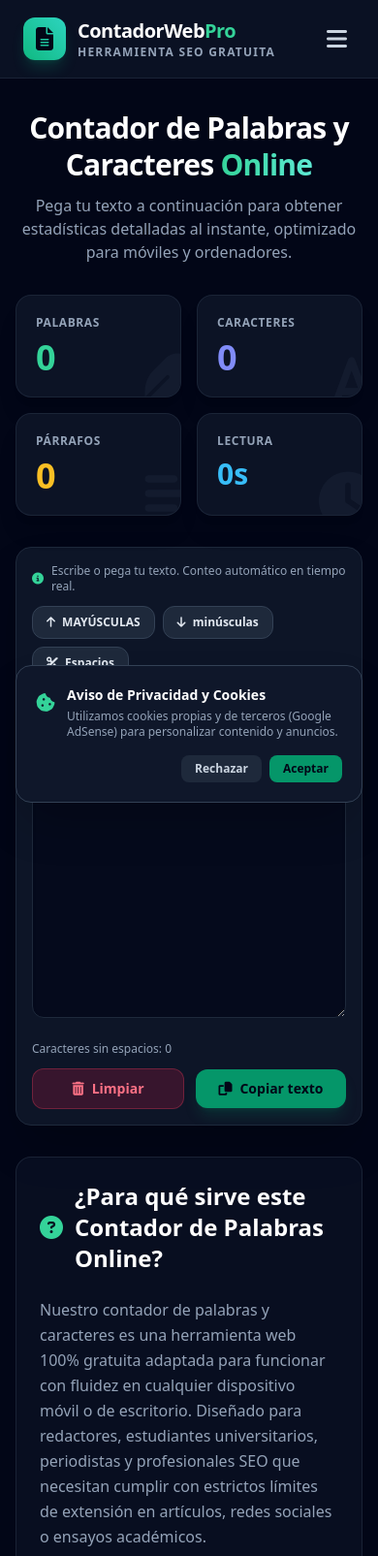
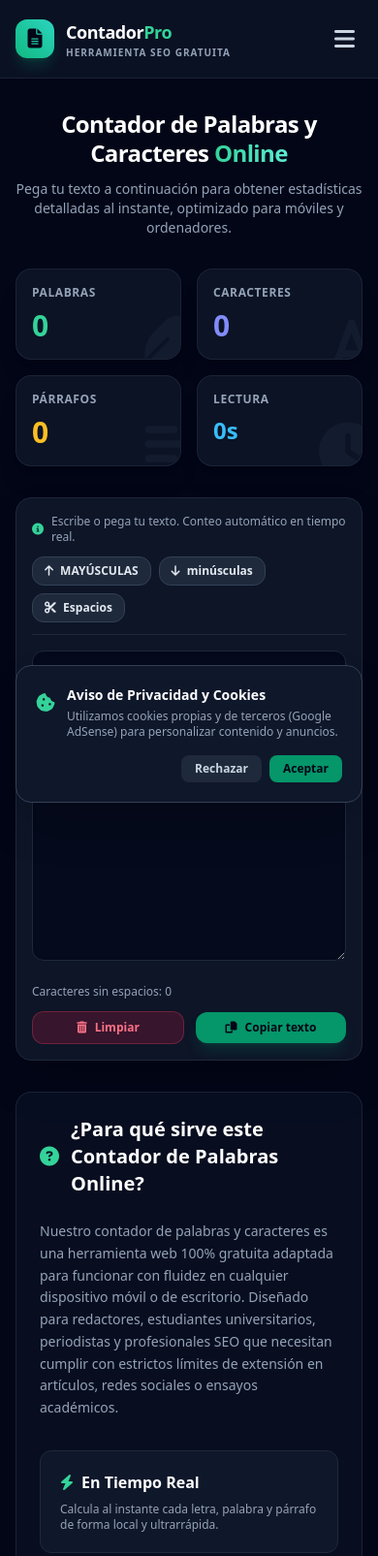
Before and after one commit to r4z0r297/micro-utilidades, a plain HTML site: page contador-palabras/index.html in a window 390 px wide. Shown: the top 1605 px of the page at 97% size. Drawn offline with nearby package versions, Linux system fonts and the light colour scheme.

Commit message:
Add files via upload

```diff
--- a/contador-palabras/index.html
+++ b/contador-palabras/index.html
@@ -14,115 +14,117 @@
 </head>
 <body class="bg-slate-950 text-slate-100 min-h-screen flex flex-col justify-between font-sans selection:bg-emerald-500 selection:text-white">
 
-    <!-- Header / Navbar extendido y con letras más grandes -->
+    <!-- Header / Navbar adaptable de extremo a extremo -->
     <header class="border-b border-slate-800/80 bg-slate-900/70 backdrop-blur-md sticky top-0 z-40 w-full">
-        <div class="w-full px-6 md:px-10 h-20 flex items-center justify-between">
-            <div class="flex items-center gap-3">
-                <div class="w-11 h-11 rounded-xl bg-gradient-to-tr from-emerald-500 to-teal-400 flex items-center justify-center shadow-lg shadow-emerald-500/20 text-slate-950 font-bold text-2xl">
+        <div class="w-full px-4 sm:px-6 md:px-10 h-20 flex items-center justify-between">
+            <a href="../" class="flex items-center gap-3 group cursor-pointer">
+                <div class="w-10 h-10 sm:w-11 sm:h-11 rounded-xl bg-gradient-to-tr from-emerald-500 to-teal-400 flex items-center justify-center shadow-lg shadow-emerald-500/20 text-slate-950 font-bold text-xl sm:text-2xl flex-shrink-0 group-hover:scale-105 transition-transform">
                     <i class="fa-solid fa-file-lines"></i>
                 </div>
                 <div>
-                    <span class="text-xl md:text-2xl font-black tracking-tight text-white">ContadorWeb<span class="text-emerald-400">Pro</span></span>
-                    <span class="block text-xs text-slate-400 uppercase tracking-widest font-bold">Herramienta SEO Gratuita</span>
+                    <span class="text-lg sm:text-2xl font-black tracking-tight text-white group-hover:text-emerald-400 transition-colors">Contador<span class="text-emerald-400">Pro</span></span>
+                    <span class="block text-[10px] sm:text-xs text-slate-400 uppercase tracking-widest font-bold">Herramienta SEO Gratuita</span>
                 </div>
-            </div>
+            </a>
             <!-- Navegación con fuente ampliada y optimizada -->
             <nav class="hidden md:flex items-center gap-8 text-base font-semibold text-slate-300">
+                <a href="../" class="hover:text-emerald-400 transition-colors">Directorio</a>
                 <a href="#herramienta" class="hover:text-emerald-400 transition-colors">Herramienta</a>
                 <a href="#info" class="hover:text-emerald-400 transition-colors">Cómo funciona</a>
-                <button onclick="openModal('privacyModal')" class="hover:text-emerald-400 transition-colors">Privacidad</button>
+                <button onclick="openModal('privacyModal')" class="hover:text-emerald-400 transition-colors cursor-pointer">Privacidad</button>
             </nav>
             <!-- Botón menú móvil -->
-            <button onclick="toggleMobileMenu()" class="md:hidden text-slate-300 hover:text-white text-2xl p-2 focus:outline-none">
+            <button onclick="toggleMobileMenu()" class="md:hidden text-slate-300 hover:text-white text-2xl p-2 focus:outline-none cursor-pointer">
                 <i class="fa-solid fa-bars"></i>
             </button>
         </div>
         <!-- Menú desplegable móvil -->
         <div id="mobileMenu" class="hidden md:hidden bg-slate-900 border-b border-slate-800 px-6 py-4 flex flex-col gap-4 text-base font-medium">
+            <a href="../" class="text-slate-300 hover:text-emerald-400">Directorio</a>
             <a href="#herramienta" onclick="toggleMobileMenu()" class="text-slate-300 hover:text-emerald-400">Herramienta</a>
             <a href="#info" onclick="toggleMobileMenu()" class="text-slate-300 hover:text-emerald-400">Cómo funciona</a>
-            <button onclick="openModal('privacyModal'); toggleMobileMenu();" class="text-left text-slate-300 hover:text-emerald-400">Privacidad</button>
+            <button onclick="openModal('privacyModal'); toggleMobileMenu();" class="text-left text-slate-300 hover:text-emerald-400 cursor-pointer">Privacidad</button>
         </div>
     </header>
 
     <!-- Main Content ocupando todo el ancho disponible de forma fluida -->
-    <main id="herramienta" class="w-full px-4 md:px-10 py-8 flex-grow flex flex-col gap-8">
+    <main id="herramienta" class="w-full px-4 sm:px-6 md:px-10 py-8 flex-grow flex flex-col gap-8">
 
         <!-- Hero Title Banner -->
         <div class="text-center space-y-3 max-w-3xl mx-auto">
-            <h1 class="text-3xl md:text-5xl font-extrabold tracking-tight text-white leading-tight">
+            <h1 class="text-2xl sm:text-4xl md:text-5xl font-extrabold tracking-tight text-white leading-tight">
                 Contador de Palabras y Caracteres <span class="text-transparent bg-clip-text bg-gradient-to-r from-emerald-400 to-teal-300">Online</span>
             </h1>
-            <p class="text-slate-400 text-base md:text-lg">
+            <p class="text-slate-400 text-sm sm:text-base md:text-lg">
                 Pega tu texto a continuación para obtener estadísticas detalladas al instante, optimizado para móviles y ordenadores.
             </p>
         </div>
 
         <!-- Estadísticas Grid -->
-        <div class="grid grid-cols-2 lg:grid-cols-4 gap-4">
-            <div class="bg-slate-900/80 border border-slate-800/80 p-5 md:p-6 rounded-2xl shadow-xl relative overflow-hidden group hover:border-emerald-500/50 transition-all">
+        <div class="grid grid-cols-2 lg:grid-cols-4 gap-4 w-full">
+            <div class="bg-slate-900/80 border border-slate-800/80 p-4 sm:p-6 rounded-2xl shadow-xl relative overflow-hidden group hover:border-emerald-500/50 transition-all">
                 <div class="absolute -right-4 -bottom-4 text-slate-800/40 text-6xl group-hover:text-emerald-500/10 transition-colors">
                     <i class="fa-solid fa-feather"></i>
                 </div>
-                <span class="block text-xs md:text-sm uppercase tracking-wider font-semibold text-slate-400">Palabras</span>
-                <span id="wordCount" class="text-4xl md:text-5xl font-black text-emerald-400 mt-2 block">0</span>
+                <span class="block text-xs sm:text-sm uppercase tracking-wider font-semibold text-slate-400">Palabras</span>
+                <span id="wordCount" class="text-3xl sm:text-4xl md:text-5xl font-black text-emerald-400 mt-2 block">0</span>
             </div>
 
-            <div class="bg-slate-900/80 border border-slate-800/80 p-5 md:p-6 rounded-2xl shadow-xl relative overflow-hidden group hover:border-indigo-500/50 transition-all">
+            <div class="bg-slate-900/80 border border-slate-800/80 p-4 sm:p-6 rounded-2xl shadow-xl relative overflow-hidden group hover:border-indigo-500/50 transition-all">
                 <div class="absolute -right-4 -bottom-4 text-slate-800/40 text-6xl group-hover:text-indigo-500/10 transition-colors">
                     <i class="fa-solid fa-font"></i>
                 </div>
-                <span class="block text-xs md:text-sm uppercase tracking-wider font-semibold text-slate-400">Caracteres</span>
-                <span id="charCount" class="text-4xl md:text-5xl font-black text-indigo-400 mt-2 block">0</span>
+                <span class="block text-xs sm:text-sm uppercase tracking-wider font-semibold text-slate-400">Caracteres</span>
+                <span id="charCount" class="text-3xl sm:text-4xl md:text-5xl font-black text-indigo-400 mt-2 block">0</span>
             </div>
 
-            <div class="bg-slate-900/80 border border-slate-800/80 p-5 md:p-6 rounded-2xl shadow-xl relative overflow-hidden group hover:border-amber-500/50 transition-all">
+            <div class="bg-slate-900/80 border border-slate-800/80 p-4 sm:p-6 rounded-2xl shadow-xl relative overflow-hidden group hover:border-amber-500/50 transition-all">
                 <div class="absolute -right-4 -bottom-4 text-slate-800/40 text-6xl group-hover:text-amber-500/10 transition-colors">
                     <i class="fa-solid fa-align-left"></i>
                 </div>
-                <span class="block text-xs md:text-sm uppercase tracking-wider font-semibold text-slate-400">Párrafos</span>
-                <span id="paragraphCount" class="text-4xl md:text-5xl font-black text-amber-400 mt-2 block">0</span>
+                <span class="block text-xs sm:text-sm uppercase tracking-wider font-semibold text-slate-400">Párrafos</span>
+                <span id="paragraphCount" class="text-3xl sm:text-4xl md:text-5xl font-black text-amber-400 mt-2 block">0</span>
             </div>
 
-            <div class="bg-slate-900/80 border border-slate-800/80 p-5 md:p-6 rounded-2xl shadow-xl relative overflow-hidden group hover:border-sky-500/50 transition-all">
+            <div class="bg-slate-900/80 border border-slate-800/80 p-4 sm:p-6 rounded-2xl shadow-xl relative overflow-hidden group hover:border-sky-500/50 transition-all">
                 <div class="absolute -right-4 -bottom-4 text-slate-800/40 text-6xl group-hover:text-sky-500/10 transition-colors">
                     <i class="fa-solid fa-clock"></i>
                 </div>
-                <span class="block text-xs md:text-sm uppercase tracking-wider font-semibold text-slate-400">Lectura</span>
-                <span id="readTime" class="text-3xl md:text-4xl font-black text-sky-400 mt-2 block">0s</span>
+                <span class="block text-xs sm:text-sm uppercase tracking-wider font-semibold text-slate-400">Lectura</span>
+                <span id="readTime" class="text-2xl sm:text-3xl md:text-4xl font-black text-sky-400 mt-2 block">0s</span>
             </div>
         </div>
 
         <!-- Área de Texto e Interacciones -->
-        <div class="bg-slate-900/90 border border-slate-800 rounded-2xl p-4 md:p-6 shadow-2xl flex flex-col gap-4">
+        <div class="bg-slate-900/90 border border-slate-800 rounded-2xl p-4 sm:p-6 shadow-2xl flex flex-col gap-4 w-full">
 
             <div class="flex flex-wrap items-center justify-between gap-3 pb-3 border-b border-slate-800">
-                <div class="flex items-center gap-2 text-xs md:text-sm text-slate-400">
+                <div class="flex items-center gap-2 text-xs sm:text-sm text-slate-400">
                     <i class="fa-solid fa-circle-info text-emerald-400"></i>
                     <span>Escribe o pega tu texto. Conteo automático en tiempo real.</span>
                 </div>
                 <!-- Botones de transformación rápida -->
                 <div class="flex flex-wrap gap-2">
-                    <button onclick="toUpperCase()" class="px-3.5 py-2 bg-slate-800 hover:bg-slate-700 text-slate-200 hover:text-white text-xs md:text-sm font-semibold rounded-xl transition-colors border border-slate-700"><i class="fa-solid fa-arrow-up mr-1"></i> MAYÚSCULAS</button>
-                    <button onclick="toLowerCase()" class="px-3.5 py-2 bg-slate-800 hover:bg-slate-700 text-slate-200 hover:text-white text-xs md:text-sm font-semibold rounded-xl transition-colors border border-slate-700"><i class="fa-solid fa-arrow-down mr-1"></i> minúsculas</button>
-                    <button onclick="removeSpaces()" class="px-3.5 py-2 bg-slate-800 hover:bg-slate-700 text-slate-200 hover:text-white text-xs md:text-sm font-semibold rounded-xl transition-colors border border-slate-700"><i class="fa-solid fa-scissors mr-1"></i> Espacios</button>
+                    <button onclick="toUpperCase()" class="px-3 py-1.5 sm:px-3.5 sm:py-2 bg-slate-800 hover:bg-slate-700 text-slate-200 hover:text-white text-xs sm:text-sm font-semibold rounded-xl transition-colors border border-slate-700 cursor-pointer"><i class="fa-solid fa-arrow-up mr-1"></i> MAYÚSCULAS</button>
+                    <button onclick="toLowerCase()" class="px-3 py-1.5 sm:px-3.5 sm:py-2 bg-slate-800 hover:bg-slate-700 text-slate-200 hover:text-white text-xs sm:text-sm font-semibold rounded-xl transition-colors border border-slate-700 cursor-pointer"><i class="fa-solid fa-arrow-down mr-1"></i> minúsculas</button>
+                    <button onclick="removeSpaces()" class="px-3 py-1.5 sm:px-3.5 sm:py-2 bg-slate-800 hover:bg-slate-700 text-slate-200 hover:text-white text-xs sm:text-sm font-semibold rounded-xl transition-colors border border-slate-700 cursor-pointer"><i class="fa-solid fa-scissors mr-1"></i> Espacios</button>
                 </div>
             </div>
 
             <!-- Textarea -->
             <textarea id="textInput" placeholder="Escribe, pega o arrastra tu texto aquí..."
-                class="w-full h-80 md:h-[420px] p-4 md:p-6 bg-slate-950/70 border border-slate-800 rounded-xl focus:outline-none focus:ring-2 focus:ring-emerald-500 text-slate-100 placeholder-slate-600 resize-y shadow-inner text-base md:text-lg leading-relaxed"></textarea>
+                class="w-full h-80 sm:h-96 md:h-[420px] p-3 sm:p-6 bg-slate-950/70 border border-slate-800 rounded-xl focus:outline-none focus:ring-2 focus:ring-emerald-500 text-slate-100 placeholder-slate-600 resize-y shadow-inner text-sm sm:text-lg leading-relaxed"></textarea>
 
             <!-- Acciones principales -->
             <div class="flex flex-wrap items-center justify-between gap-3 pt-2">
-                <div class="text-xs md:text-sm text-slate-400 font-medium">
+                <div class="text-xs sm:text-sm text-slate-400 font-medium w-full sm:w-auto">
                     <span id="charNoSpaces">Caracteres sin espacios: 0</span>
                 </div>
                 <div class="flex items-center gap-3 w-full sm:w-auto justify-end">
-                    <button onclick="clearText()" class="px-5 py-2.5 bg-rose-600/20 hover:bg-rose-600/30 text-rose-400 border border-rose-500/30 font-semibold rounded-xl text-sm transition-all flex items-center justify-center gap-2 flex-1 sm:flex-initial">
+                    <button onclick="clearText()" class="px-4 py-2 sm:px-5 sm:py-2.5 bg-rose-600/20 hover:bg-rose-600/30 text-rose-400 border border-rose-500/30 font-semibold rounded-xl text-xs sm:text-sm transition-all flex items-center justify-center gap-2 flex-1 sm:flex-initial cursor-pointer">
                         <i class="fa-solid fa-trash-can"></i> Limpiar
                     </button>
-                    <button onclick="copyText()" class="px-5 py-2.5 bg-emerald-600 hover:bg-emerald-500 text-slate-950 font-bold rounded-xl text-sm transition-all shadow-lg shadow-emerald-600/20 flex items-center justify-center gap-2 flex-1 sm:flex-initial">
+                    <button onclick="copyText()" class="px-4 py-2 sm:px-5 sm:py-2.5 bg-emerald-600 hover:bg-emerald-500 text-slate-950 font-bold rounded-xl text-xs sm:text-sm transition-all shadow-lg shadow-emerald-600/20 flex items-center justify-center gap-2 flex-1 sm:flex-initial cursor-pointer">
                         <i class="fa-solid fa-copy"></i> Copiar texto
                     </button>
                 </div>
@@ -130,25 +132,25 @@
         </div>
 
         <!-- Bloque de Contenido SEO / Explicativo ampliado -->
-        <section id="info" class="bg-slate-900/50 border border-slate-800/80 rounded-2xl p-6 md:p-10 space-y-6 text-slate-300">
-            <h2 class="text-2xl font-bold text-white flex items-center gap-3">
+        <section id="info" class="bg-slate-900/50 border border-slate-800/80 rounded-2xl p-6 md:p-10 space-y-6 text-slate-300 w-full">
+            <h2 class="text-xl sm:text-2xl font-bold text-white flex items-center gap-3">
                 <i class="fa-solid fa-circle-question text-emerald-400"></i> ¿Para qué sirve este Contador de Palabras Online?
             </h2>
-            <p class="text-base leading-relaxed text-slate-400">
+            <p class="text-sm sm:text-base leading-relaxed text-slate-400">
                 Nuestro contador de palabras y caracteres es una herramienta web 100% gratuita adaptada para funcionar con fluidez en cualquier dispositivo móvil o de escritorio. Diseñado para redactores, estudiantes universitarios, periodistas y profesionales SEO que necesitan cumplir con estrictos límites de extensión en artículos, redes sociales o ensayos académicos.
             </p>
             <div class="grid grid-cols-1 md:grid-cols-3 gap-6 pt-2">
                 <div class="bg-slate-900 p-5 rounded-xl border border-slate-800 space-y-2">
                     <h3 class="font-bold text-white text-base flex items-center gap-2"><i class="fa-solid fa-bolt text-emerald-400"></i> En Tiempo Real</h3>
-                    <p class="text-sm text-slate-400">Calcula al instante cada letra, palabra y párrafo de forma local y ultrarrápida.</p>
+                    <p class="text-xs sm:text-sm text-slate-400">Calcula al instante cada letra, palabra y párrafo de forma local y ultrarrápida.</p>
                 </div>
                 <div class="bg-slate-900 p-5 rounded-xl border border-slate-800 space-y-2">
                     <h3 class="font-bold text-white text-base flex items-center gap-2"><i class="fa-solid fa-shield-halved text-emerald-400"></i> 100% Privado</h3>
-                    <p class="text-sm text-slate-400">Tus textos se procesan directamente en tu navegador y nunca se envían a ningún servidor.</p>
+                    <p class="text-xs sm:text-sm text-slate-400">Tus textos se procesan directamente en tu navegador y nunca se envían a ningún servidor.</p>
                 </div>
                 <div class="bg-slate-900 p-5 rounded-xl border border-slate-800 space-y-2">
                     <h3 class="font-bold text-white text-base flex items-center gap-2"><i class="fa-solid fa-mobile-screen text-emerald-400"></i> Full Responsive</h3>
-                    <p class="text-sm text-slate-400">Diseñado con un diseño amplio y limpio que aprovecha toda la pantalla en cualquier móvil o PC.</p>
+                    <p class="text-xs sm:text-sm text-slate-400">Diseñado con un diseño amplio y limpio que aprovecha toda la pantalla en cualquier móvil o PC.</p>
                 </div>
             </div>
         </section>
@@ -162,13 +164,13 @@
     </div>
 
     <!-- Footer Legal ampliado -->
-    <footer class="border-t border-slate-800/80 bg-slate-900/30 py-8 px-6 md:px-10 mt-12 text-sm text-slate-400">
-        <div class="w-full flex flex-col md:flex-row items-center justify-between gap-4">
+    <footer class="border-t border-slate-800/80 bg-slate-900/30 py-8 px-4 sm:px-6 md:px-10 mt-12 text-sm text-slate-400 w-full">
+        <div class="w-full flex flex-col md:flex-row items-center justify-between gap-4 text-center md:text-left">
             <p>&copy; 2026 ContadorWeb Pro. Todos los derechos reservados.</p>
-            <div class="flex flex-wrap gap-6 font-medium">
-                <button onclick="openModal('privacyModal')" class="hover:text-emerald-400 transition-colors">Política de Privacidad</button>
-                <button onclick="openModal('termsModal')" class="hover:text-emerald-400 transition-colors">Aviso Legal</button>
-                <button onclick="openModal('cookiesModal')" class="hover:text-emerald-400 transition-colors">Política de Cookies</button>
+            <div class="flex flex-wrap justify-center gap-6 font-medium">
+                <button onclick="openModal('privacyModal')" class="hover:text-emerald-400 transition-colors cursor-pointer">Política de Privacidad</button>
+                <button onclick="openModal('termsModal')" class="hover:text-emerald-400 transition-colors cursor-pointer">Aviso Legal</button>
+                <button onclick="openModal('cookiesModal')" class="hover:text-emerald-400 transition-colors cursor-pointer">Política de Cookies</button>
             </div>
         </div>
     </footer>
@@ -183,8 +185,8 @@
             </div>
         </div>
         <div class="flex gap-2 justify-end pt-1">
-            <button onclick="rejectCookies()" class="px-3.5 py-1.5 bg-slate-800 hover:bg-slate-700 text-slate-300 text-xs font-semibold rounded-lg transition-colors">Rechazar</button>
-            <button onclick="acceptCookies()" class="px-3.5 py-1.5 bg-emerald-600 hover:bg-emerald-500 text-slate-950 font-bold text-xs rounded-lg transition-colors">Aceptar</button>
+            <button onclick="rejectCookies()" class="px-3.5 py-1.5 bg-slate-800 hover:bg-slate-700 text-slate-300 text-xs font-semibold rounded-lg transition-colors cursor-pointer">Rechazar</button>
+            <button onclick="acceptCookies()" class="px-3.5 py-1.5 bg-emerald-600 hover:bg-emerald-500 text-slate-950 font-bold text-xs rounded-lg transition-colors cursor-pointer">Aceptar</button>
         </div>
     </div>
 
@@ -193,7 +195,7 @@
         <div class="bg-slate-900 border border-slate-800 max-w-xl w-full p-6 rounded-2xl space-y-4 max-h-[80vh] overflow-y-auto">
             <div class="flex justify-between items-center border-b border-slate-800 pb-3">
                 <h3 class="text-lg font-bold text-white">Política de Privacidad</h3>
-                <button onclick="closeModal('privacyModal')" class="text-slate-400 hover:text-white"><i class="fa-solid fa-xmark text-lg"></i></button>
+                <button onclick="closeModal('privacyModal')" class="text-slate-400 hover:text-white cursor-pointer"><i class="fa-solid fa-xmark text-lg"></i></button>
             </div>
             <div class="text-xs md:text-sm text-slate-400 space-y-3 leading-relaxed">
                 <p>En <strong>ContadorWeb Pro</strong> respetamos tu privacidad. Ningún texto introducido es almacenado ni enviado a servidores externos.</p>
@@ -206,7 +208,7 @@
         <div class="bg-slate-900 border border-slate-800 max-w-xl w-full p-6 rounded-2xl space-y-4 max-h-[80vh] overflow-y-auto">
             <div class="flex justify-between items-center border-b border-slate-800 pb-3">
                 <h3 class="text-lg font-bold text-white">Aviso Legal y Términos de Uso</h3>
-                <button onclick="closeModal('termsModal')" class="text-slate-400 hover:text-white"><i class="fa-solid fa-xmark text-lg"></i></button>
+                <button onclick="closeModal('termsModal')" class="text-slate-400 hover:text-white cursor-pointer"><i class="fa-solid fa-xmark text-lg"></i></button>
             </div>
             <div class="text-xs md:text-sm text-slate-400 space-y-3 leading-relaxed">
                 <p>Herramienta web gratuita ofrecida "tal cual" sin garantías de exactitud absoluta en codificaciones especiales.</p>
@@ -218,7 +220,7 @@
         <div class="bg-slate-900 border border-slate-800 max-w-xl w-full p-6 rounded-2xl space-y-4 max-h-[80vh] overflow-y-auto">
             <div class="flex justify-between items-center border-b border-slate-800 pb-3">
                 <h3 class="text-lg font-bold text-white">Política de Cookies</h3>
-                <button onclick="closeModal('cookiesModal')" class="text-slate-400 hover:text-white"><i class="fa-solid fa-xmark text-lg"></i></button>
+                <button onclick="closeModal('cookiesModal')" class="text-slate-400 hover:text-white cursor-pointer"><i class="fa-solid fa-xmark text-lg"></i></button>
             </div>
             <div class="text-xs md:text-sm text-slate-400 space-y-3 leading-relaxed">
                 <p>Utilizamos cookies técnicas y de publicidad de terceros (Google AdSense).</p>
@@ -272,7 +274,6 @@
             showToast();
         }
 
-        // Función para mostrar y ocultar solo la notificación flotante
         function showToast() {
             const toast = document.getElementById('toastNotification');
             toast.classList.remove('translate-y-20', 'opacity-0', 'pointer-events-none');
```
